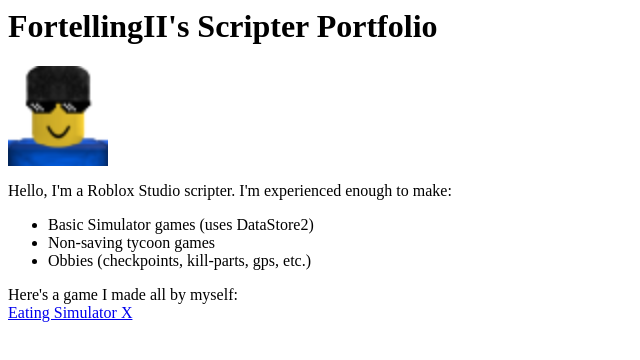
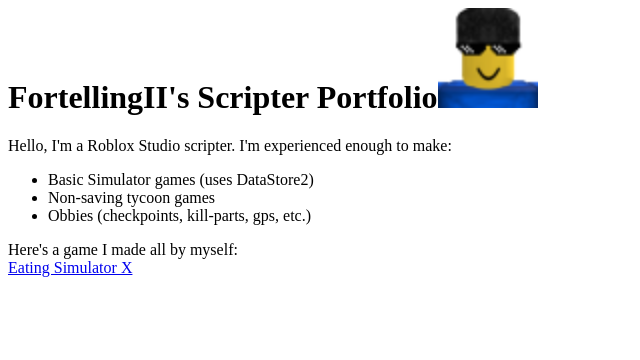
Before and after one commit to Zebulaun/Site, a plain HTML site: page index.html in a window 1280 px wide. Shown: the whole page, without its empty margins (0-640 px from the left). Drawn offline with Linux system fonts and the light colour scheme.

Commit message:
Update index.html

```diff
--- a/index.html
+++ b/index.html
@@ -5,7 +5,7 @@
     </title
   </head>
   <body>
-    <h1>FortellingII's Scripter Portfolio</h1><img src='https://github.com/Zebulaun/Site/raw/main/me2.png' style="width:100px;height:100px;><img>
+    <h1>FortellingII's Scripter Portfolio<img src='https://github.com/Zebulaun/Site/raw/main/me2.png' style="width:100px;height:100px;><img></h1>
     <p>
       Hello, I'm a Roblox Studio scripter. I'm experienced enough to make:
       <ul>
```
